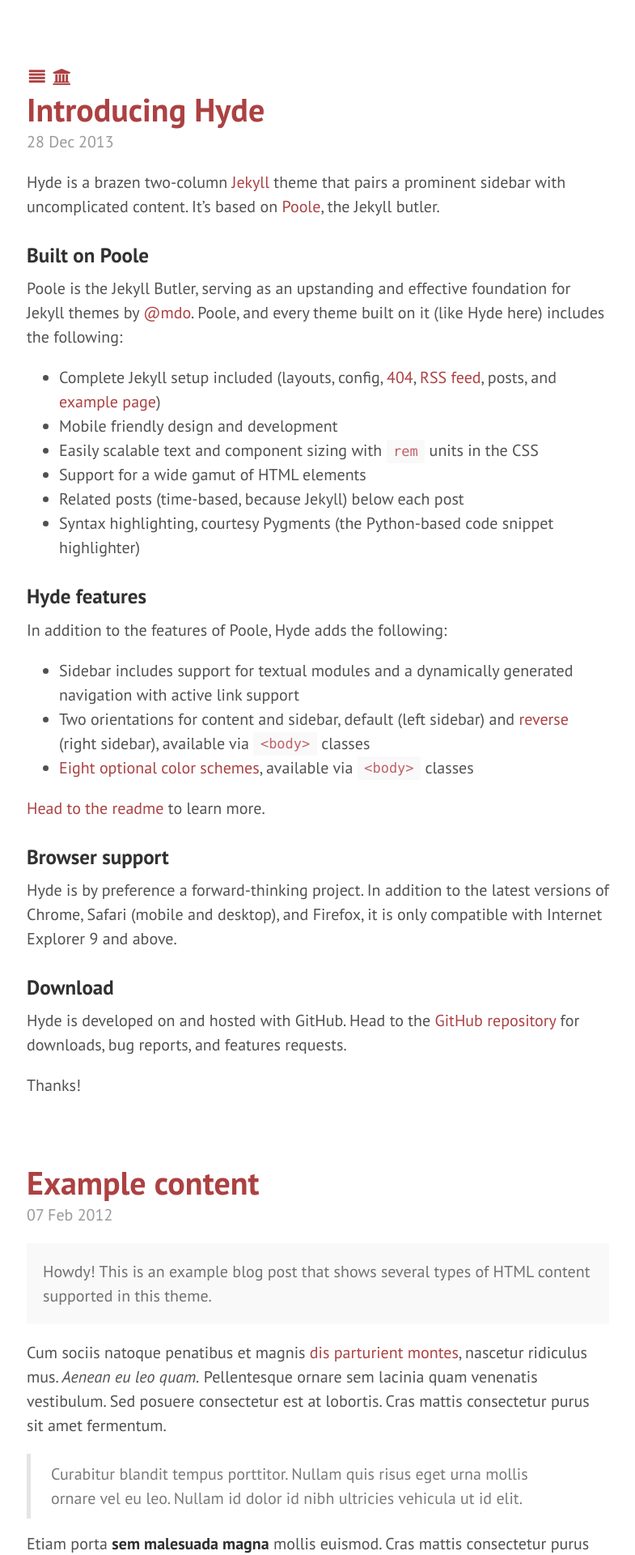
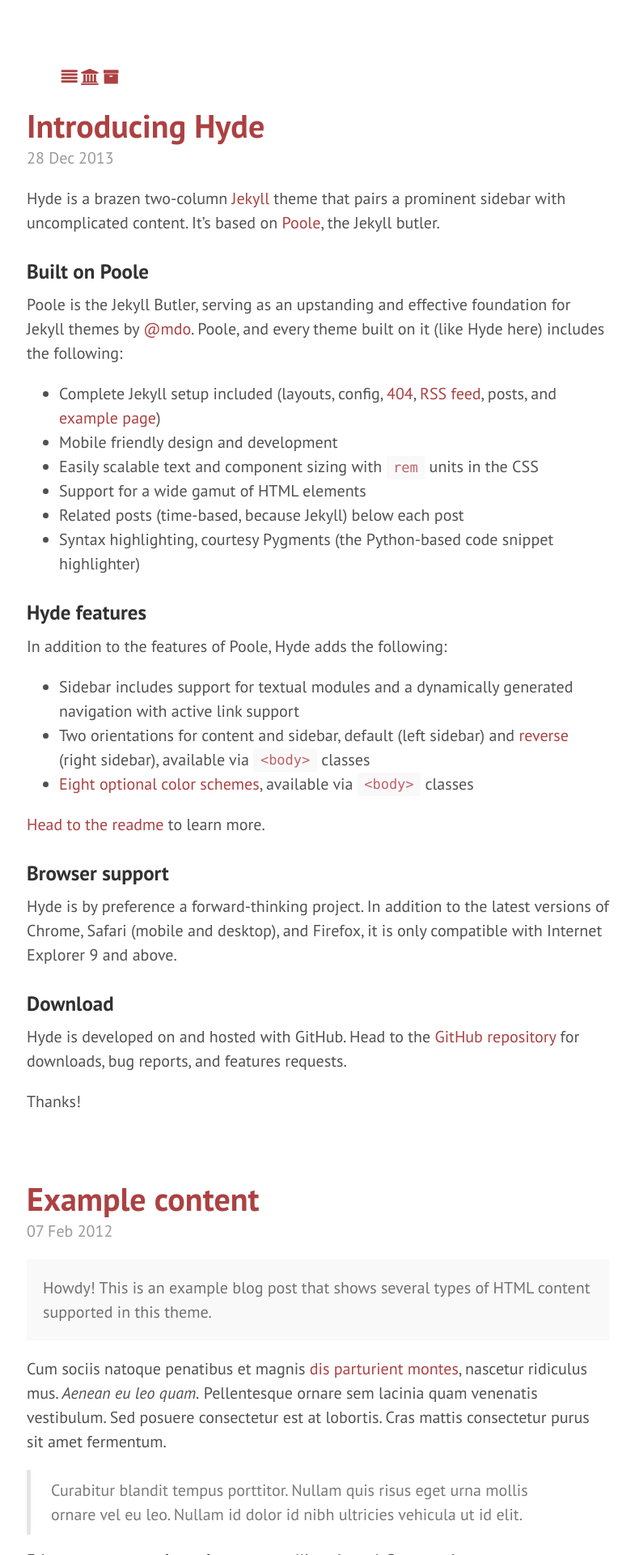
Before and after one commit to byverdu/byverdu.github.io, a Jekyll site: the page built from index.html, in a window 1280 px wide. Shown: the top 1920 px of the page at 81% size, without its empty margins (427-1212 px from the left). Built offline with Jekyll 4.4.1, drawn with Linux system fonts in a browser that asks for light colours; nearby versions of some CDN libraries; Markdown is read by kramdown in place of the engine named in the settings; the list of posts is cut into pages by our own code.

Commit message:
added blog posts archive and CSS file for own styles

```diff
--- a/_includes/head.html
+++ b/_includes/head.html
@@ -19,6 +19,7 @@
   <link rel="stylesheet" href="{{ site.baseurl }}public/css/syntax.css">
   <link rel="stylesheet" href="{{ site.baseurl }}public/css/hyde.css">
   <link rel="stylesheet" href="{{ site.baseurl }}public/css/slide_tab.css">
+  <link rel="stylesheet" href="{{ site.baseurl }}public/css/own_style.css">
 
   <link rel="stylesheet" href="http://fonts.googleapis.com/css?family=PT+Sans:400,400italic,700|Abril+Fatface">
 
--- a/_includes/sidebar.html
+++ b/_includes/sidebar.html
@@ -12,7 +12,7 @@
     <nav class="sidebar-nav">
 
       <a class="sidebar-nav-item{% if page.url == site.baseurl %} active{% endif %}" href="{{ site.baseurl }}"><i class="fa fa-slack"></i> Home</a>
-      <a class="sidebar-nav-item" href="https://twitter.com/byverdu"><i class="fa fa-twitter-square"></i> Twitter</a>
+      <a class="sidebar-nav-item" href="{{ site.author.url }}"><i class="fa fa-twitter-square"></i> Twitter</a>
       <a class="sidebar-nav-item" href="{{ site.github.repo }}"><i class="fa fa-github-square"></i> GitHub project</a>
 
       {% comment %}
--- a/_layouts/default.html
+++ b/_layouts/default.html
@@ -9,8 +9,15 @@
     {% include sidebar.html %}
 
     <div class="content container">
-  <a href="#" data-slidepanel="panel"><i class="fa fa-align-justify fa-fw"></i></a>
-  <a href="{{ site.baseurl }}" ><i class="fa fa-institution fa-fw"></i></a>
+
+  	<nav>
+  		<ul class="nav_bar">
+				<li><a href="#" data-slidepanel="panel"><i class="fa fa-align-justify fa-fw"></i></a></li>
+				<li><a href="{{ site.baseurl }}" ><i class="fa fa-institution fa-fw"></i></a></li>
+				<li><a href="/archive" ><i class="fa fa-archive fa-fw"></i></a></li>
+			</ul>
+  	</nav>
+
       {{ content }}
     </div>
 
--- /dev/null
+++ b/public/css/own_style.css
@@ -0,0 +1,4 @@
+.nav_bar{
+	list-style: none;
+  display: flex;
+}
```
Also changed, not shown: archive.md (added, +10 -0 lines), _config.yml (line endings or trailing spaces).
